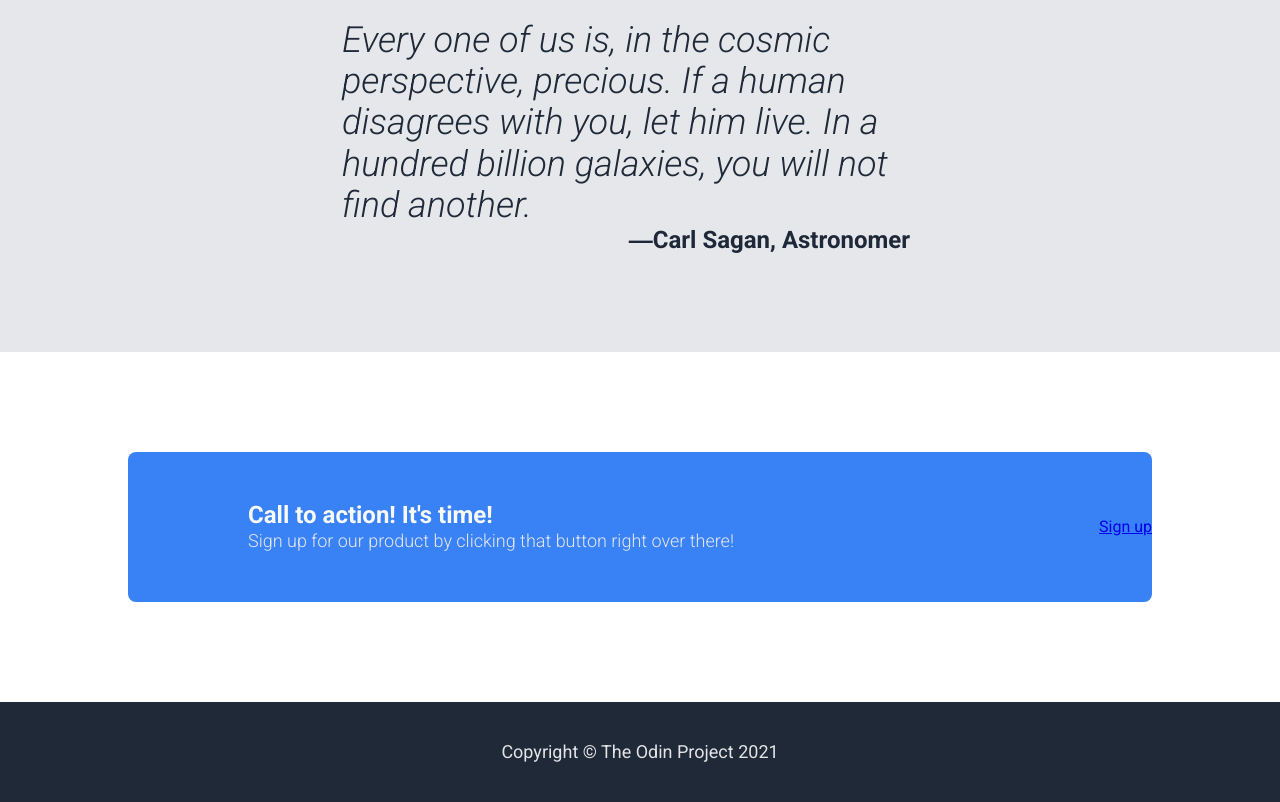
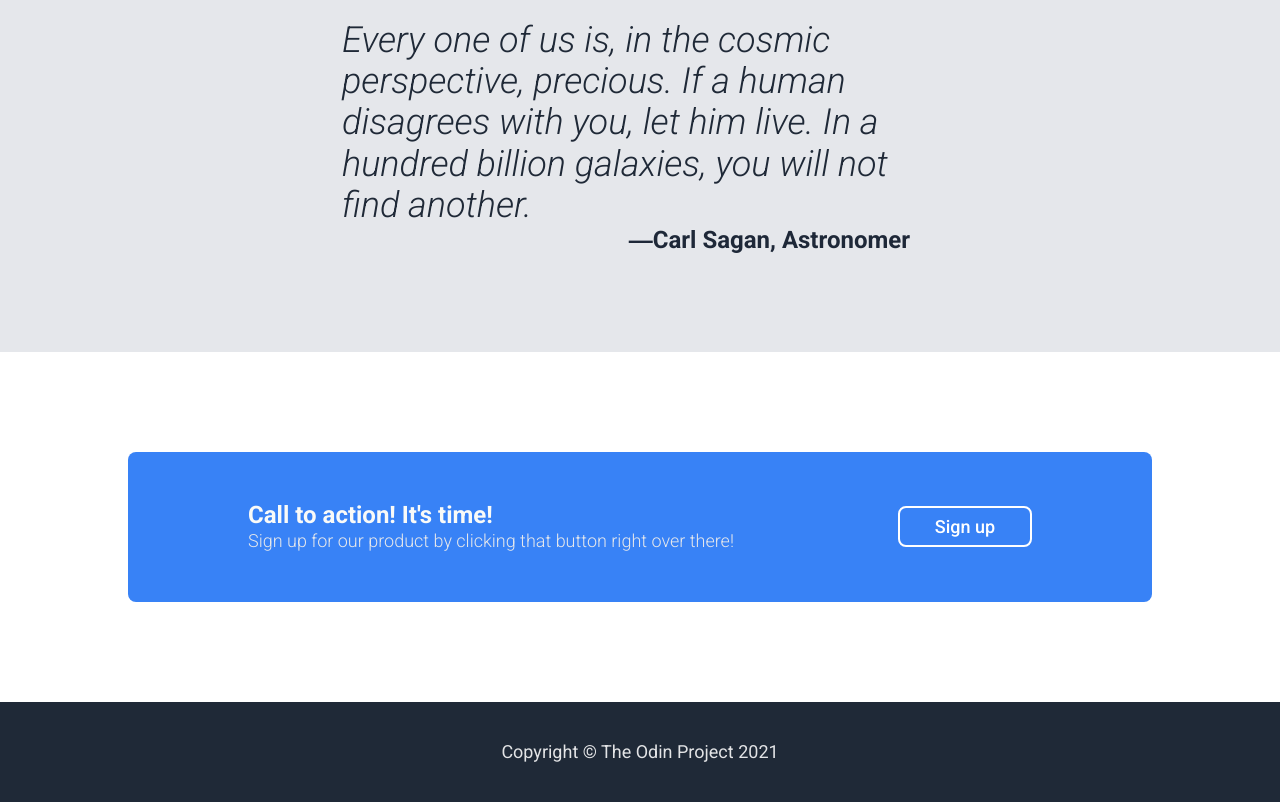
Before and after one commit to haziq-rozaidi/landing-page, a plain HTML site: page index.html in a window 1280 px wide. Shown: the part 1112-1914 px from the top of the page. Drawn offline with Linux system fonts and the light colour scheme.

Commit message:
Fix CTA section classes

```diff
--- a/index.html
+++ b/index.html
@@ -75,7 +75,7 @@
                         <h2 class="cta__text-main">Call to action! It's time!</h2>
                         <p class="cta__text-secondary">Sign up for our product by clicking that button right over there!</p>
                     </div>
-                    <a class="cta__link" href="#">Sign up</a>
+                    <a class="button-cta button-cta_border_white cta__button-cta" href="#">Sign up</a>
                 </div>
             </div>
         </main>
```
